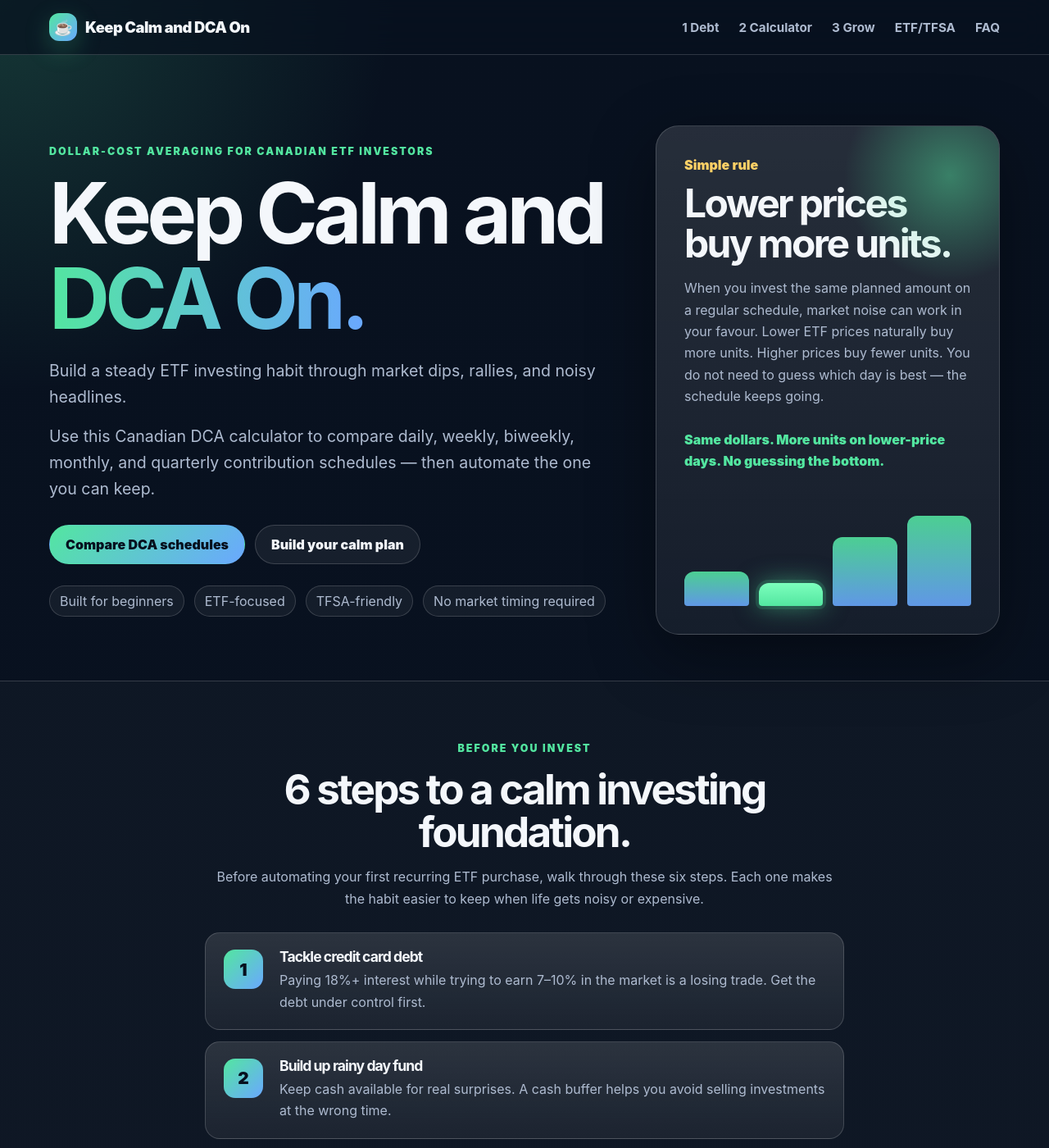
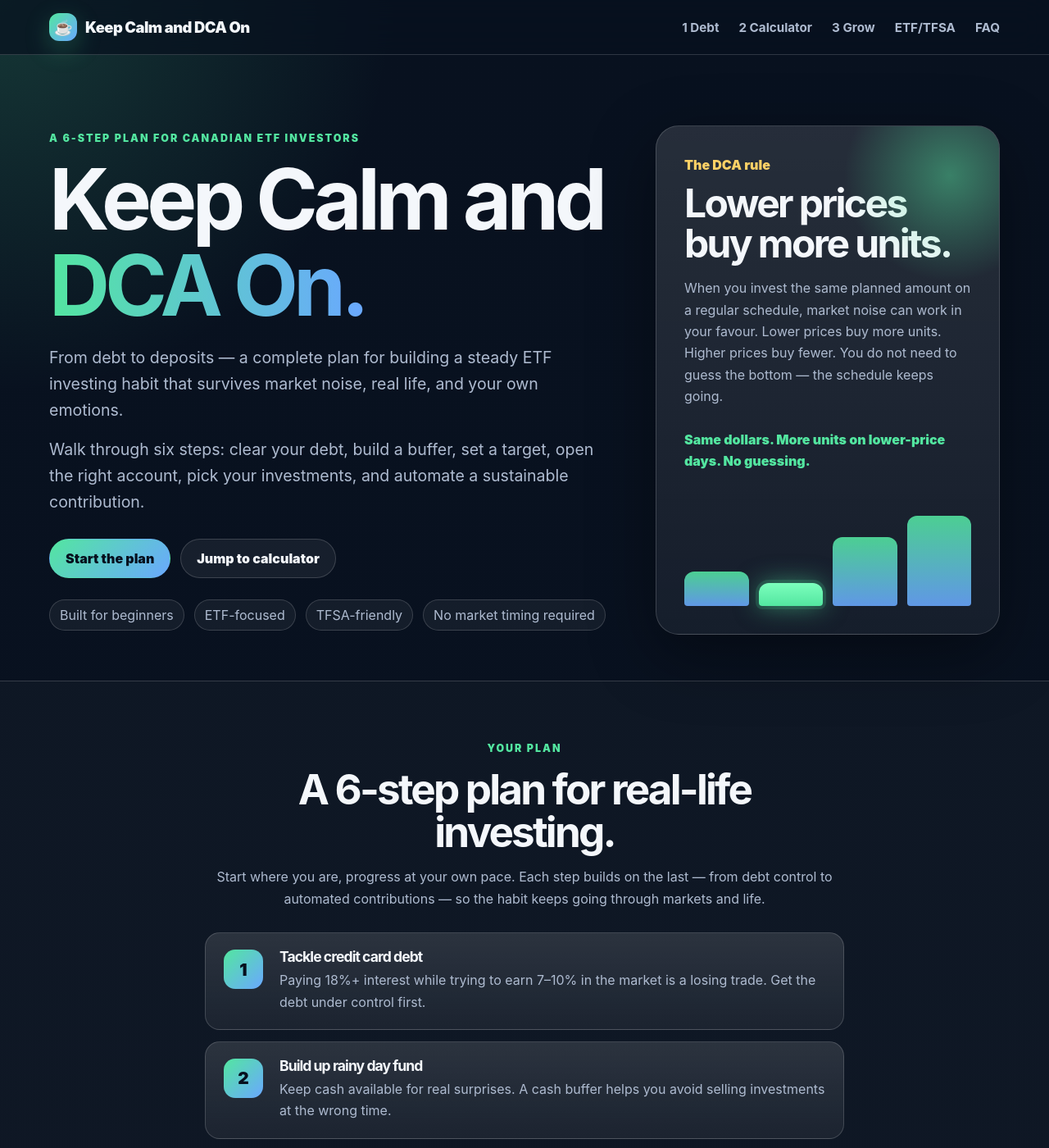
Before and after one commit to thestamp/dcathedip, a Jekyll site: the page built from index.html, in a window 1280 px wide and 1400 px high. Shown: the whole window at 82% size. Built offline with Jekyll 4.4.1, drawn with Linux system fonts in a browser that asks for light colours.

Commit message:
Redo intro and foundation: rename to '6-step plan', update hero copy, page title, hero card, and buttons

```diff
--- a/index.html
+++ b/index.html
@@ -1,7 +1,7 @@
 ---
 layout: default
-title: "Keep Calm and DCA On | DCA Calculator Canada"
-description: "Compare daily, weekly, biweekly, monthly, and quarterly dollar-cost averaging schedules. Build a steady Canadian ETF investing habit through market dips, rallies, and noisy headlines."
+title: "Keep Calm and DCA On | A 6-Step Plan for Canadian ETF Investors"
+description: "A complete plan for Canadian ETF investors: tackle debt, build a buffer, set a target, open the right account, pick investments, and automate sustainable contributions. DCA calculator included."
 ---
 
 <header class="site-header">
@@ -23,15 +23,15 @@ description: "Compare daily, weekly, biweekly, monthly, and quarterly dollar-cos
 <main id="top">
   <section class="hero wrap">
     <div class="hero-copy">
-      <p class="eyebrow">Dollar-cost averaging for Canadian ETF investors</p>
+      <p class="eyebrow">A 6-step plan for Canadian ETF investors</p>
       <h1>Keep Calm and <span>DCA On.</span></h1>
       <p class="lede">
-        Build a steady ETF investing habit through market dips, rallies, and noisy headlines.
+        From debt to deposits — a complete plan for building a steady ETF investing habit that survives market noise, real life, and your own emotions.
       </p>
-      <p class="lede lede-support">Use this Canadian DCA calculator to compare daily, weekly, biweekly, monthly, and quarterly contribution schedules — then automate the one you can keep.</p>
+      <p class="lede lede-support">Walk through six steps: clear your debt, build a buffer, set a target, open the right account, pick your investments, and automate a sustainable contribution.</p>
       <div class="hero-actions">
-        <a class="button primary" href="#step-6-calculator">Compare DCA schedules</a>
-        <a class="button ghost" href="#step-6-automate">Build your calm plan</a>
+        <a class="button primary" href="#foundation">Start the plan</a>
+        <a class="button ghost" href="#step-6-calculator">Jump to calculator</a>
       </div>
       <div class="trust-row" aria-label="Core principles">
         <span>Built for beginners</span>
@@ -42,10 +42,10 @@ description: "Compare daily, weekly, biweekly, monthly, and quarterly dollar-cos
     </div>
     <div class="hero-card" aria-label="DCA summary card">
       <div class="card-glow"></div>
-      <p class="card-label">Simple rule</p>
+      <p class="card-label">The DCA rule</p>
       <h2 id="todayRule">Lower prices buy more units.</h2>
-      <p>When you invest the same planned amount on a regular schedule, market noise can work in your favour. Lower ETF prices naturally buy more units. Higher prices buy fewer units. You do not need to guess which day is best — the schedule keeps going.</p>
-      <p class="microcopy">Same dollars. More units on lower-price days. No guessing the bottom.</p>
+      <p>When you invest the same planned amount on a regular schedule, market noise can work in your favour. Lower prices buy more units. Higher prices buy fewer. You do not need to guess the bottom — the schedule keeps going.</p>
+      <p class="microcopy">Same dollars. More units on lower-price days. No guessing.</p>
       <div class="mini-bars" aria-hidden="true">
         <span style="height: 35%"></span>
         <span class="opportunity-bar" style="height: 24%"></span>
@@ -55,13 +55,13 @@ description: "Compare daily, weekly, biweekly, monthly, and quarterly dollar-cos
     </div>
   </section>
 
-  <!-- FOUNDATION OVERVIEW -->
+  <!-- YOUR PLAN OVERVIEW -->
   <section id="foundation" class="section foundation-section">
     <div class="wrap">
       <div class="section-heading center">
-        <p class="eyebrow">Before you invest</p>
-        <h2>6 steps to a calm investing foundation.</h2>
-        <p>Before automating your first recurring ETF purchase, walk through these six steps. Each one makes the habit easier to keep when life gets noisy or expensive.</p>
+        <p class="eyebrow">Your plan</p>
+        <h2>A 6-step plan for real-life investing.</h2>
+        <p>Start where you are, progress at your own pace. Each step builds on the last — from debt control to automated contributions — so the habit keeps going through markets and life.</p>
       </div>
       <ol class="foundation-list">
         <li class="foundation-item">
```
Also changed, not shown: tests/smoke.js (+3 -3 lines).
